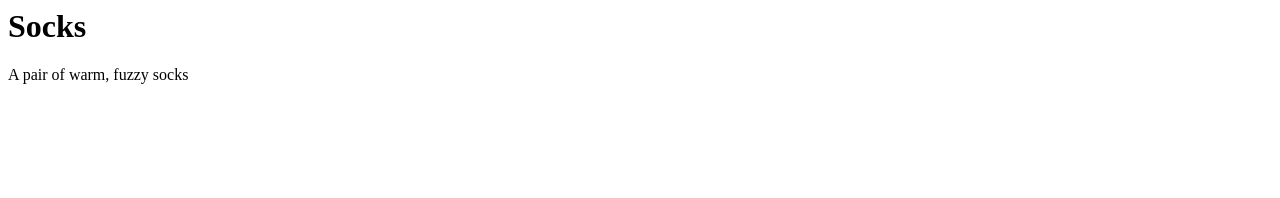
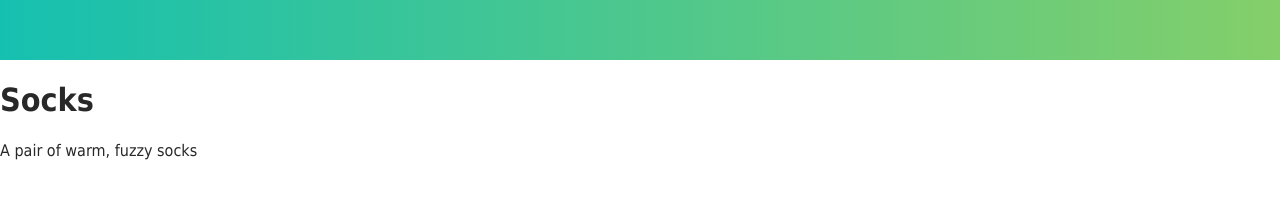
Before and after one commit to NikolaTK/Product-App, a plain HTML site: page index.html in a window 1280 px wide. Drawn offline with nearby package versions, Linux system fonts and the light colour scheme.

Commit message:
Edited the styling.

```diff
--- a/index.html
+++ b/index.html
@@ -1,3 +1,5 @@
+<link rel="stylesheet" type="text/css" href="style.css">
+<div class="nav-bar"></div>
 <div id="app">
     <h1>{{ product }}</h1>
     <p>{{ description}}</p>
```
